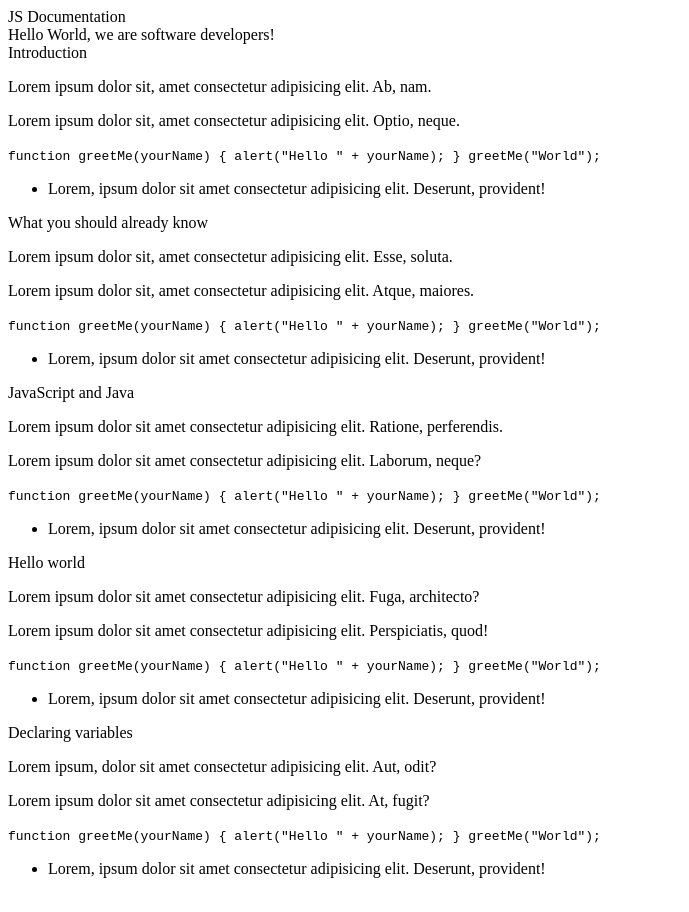
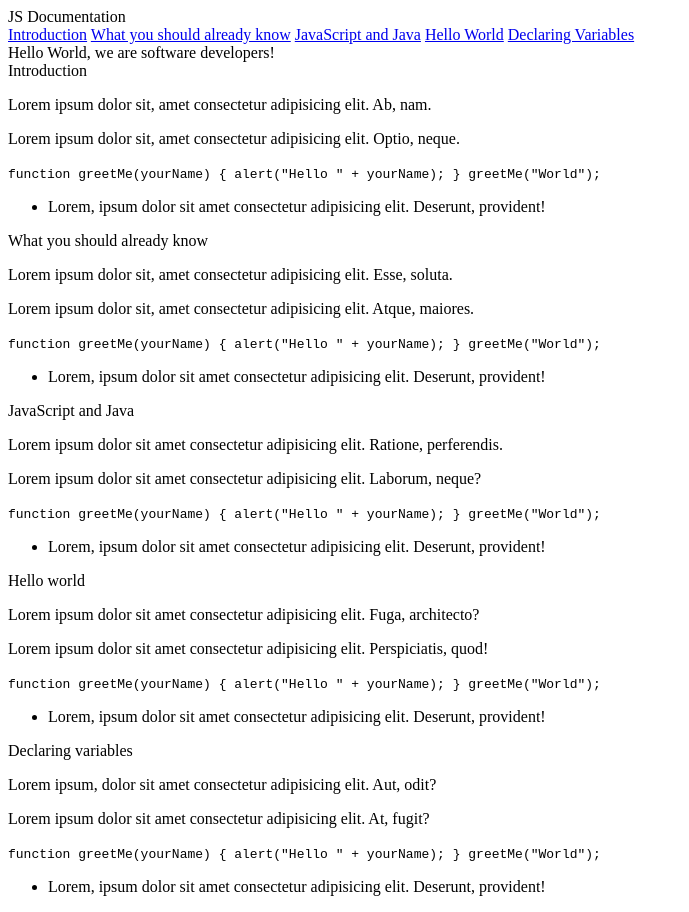
Before and after one commit to Baayeh/Kwasi_Mohammed_Project, a plain HTML site: page index.html in a window 1280 px wide. Shown: the whole page, without its empty margins (0-689 px from the left). Drawn offline with Linux system fonts and the light colour scheme.

Commit message:
completed user stories 10,11,12 and 13

```diff
--- a/index.html
+++ b/index.html
@@ -11,6 +11,11 @@
   <main id="main-doc">
     <nav id="navbar">
       <header>JS Documentation</header>
+      <a href="#Introduction" class="nav-link">Introduction</a>
+      <a href="#What_you_should_already_know" class="nav-link">What you should already know</a>
+      <a href="#JavaScript_and_Java" class="nav-link">JavaScript and Java</a>
+      <a href="#Hello_world" class="nav-link">Hello World</a>
+      <a href="#Declaring_variables" class="nav-link">Declaring Variables</a>
     </nav>
     <header>Hello World, we are software developers!</header>
 
```
Lines whose indentation alone changed are shown as unchanged.
